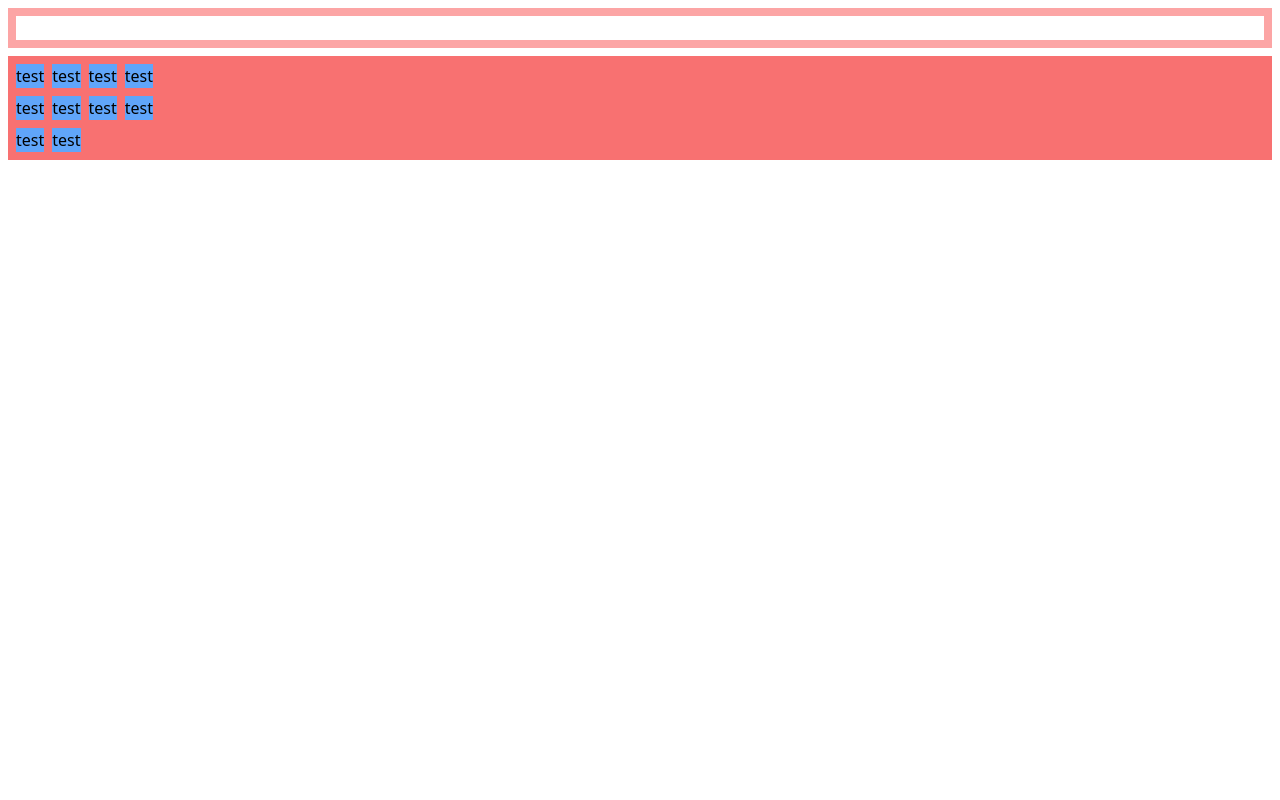
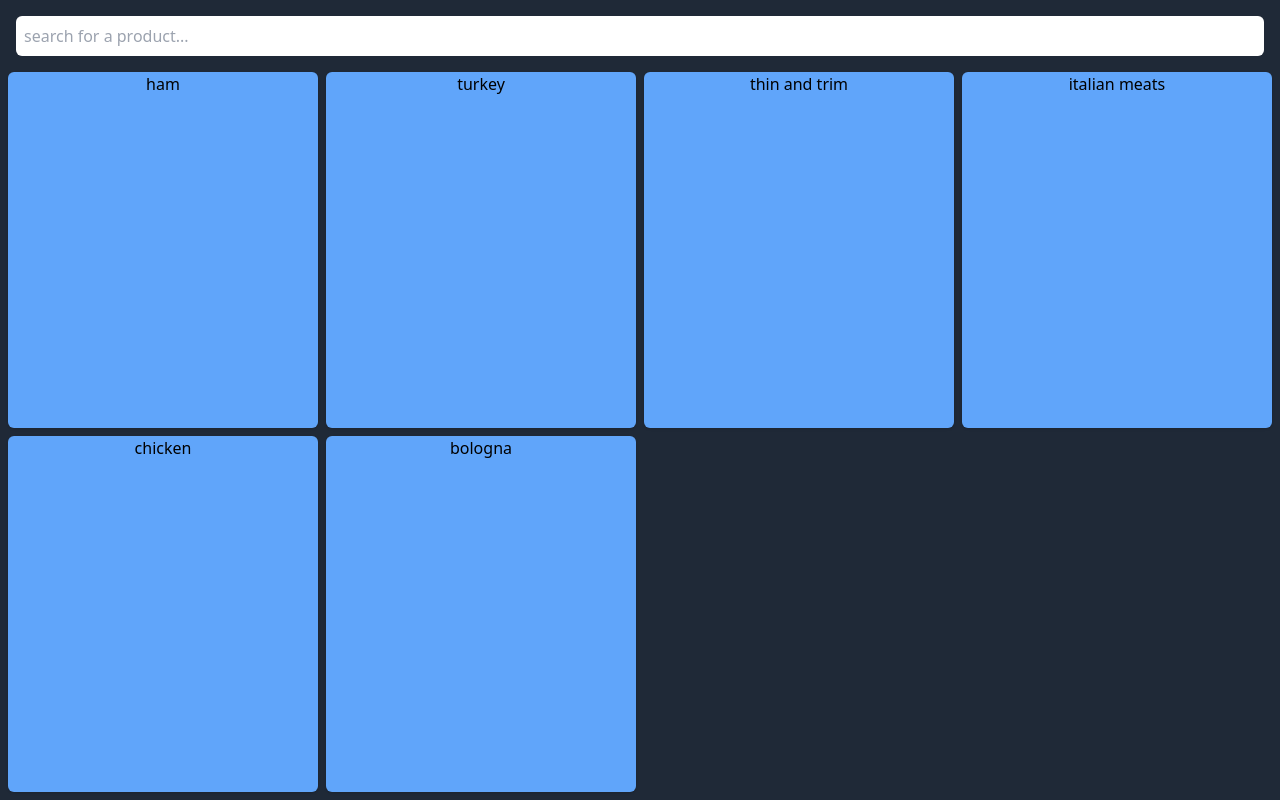
Before and after one commit to plachenko/mb_ticket, a SvelteKit app: page / in a window 1280 px wide. Built offline with nearby package versions, Linux system fonts and the light colour scheme.

Commit message:
adding basic animatiosn

```diff
--- a/src/routes/+page.svelte
+++ b/src/routes/+page.svelte
@@ -1,15 +1,54 @@
 <script>
+  import { onMount } from "svelte";
+  import { fly } from "svelte/transition";
+
+  let arrNum = 0;
+  let deliArr = [
+    "ham",
+    "turkey",
+    "thin and trim",
+    "italian meats",
+    "chicken",
+    "bologna",
+  ];
+
+  let divInt = null;
+
+  onMount(() => {
+    divInt = setInterval((e) => {
+      if (arrNum >= deliArr.length - 1) {
+        clearInterval(divInt);
+        divInt = null;
+        return;
+      }
+      arrNum++;
+    }, 100);
+  });
 </script>
 
-<div class="p-2 flex flex-col gap-2">
-  <div class="bg-red-300 flex p-2">
-    <input class="w-full" type="text" />
+<div class="p-2 flex flex-col gap-2 h-full bg-gray-800">
+  <div class="flex p-2">
+    <input
+      class="w-full rounded-md p-2"
+      placeholder="search for a product..."
+      type="text"
+    />
   </div>
 
-  <div class="flex flex-1 bg-red-400 p-2">
-    <div class="grid grid-cols-4 gap-2">
-      {#each Array(10) as item}
-        <div class="bg-blue-400">test</div>
+  <div class="flex grow">
+    <div class="w-full grid grid-cols-4 gap-2">
+      {#each deliArr as item, idx}
+        <div class="relative">
+          {#if arrNum >= idx}
+            <div
+              transition:fly={{ y: 20 }}
+              class="bg-blue-400 absolute w-full rounded-md shadow flex h-full flex-col"
+            >
+              <div class="text-center">{item}</div>
+              <div></div>
+            </div>
+          {/if}
+        </div>
       {/each}
     </div>
   </div>
```
